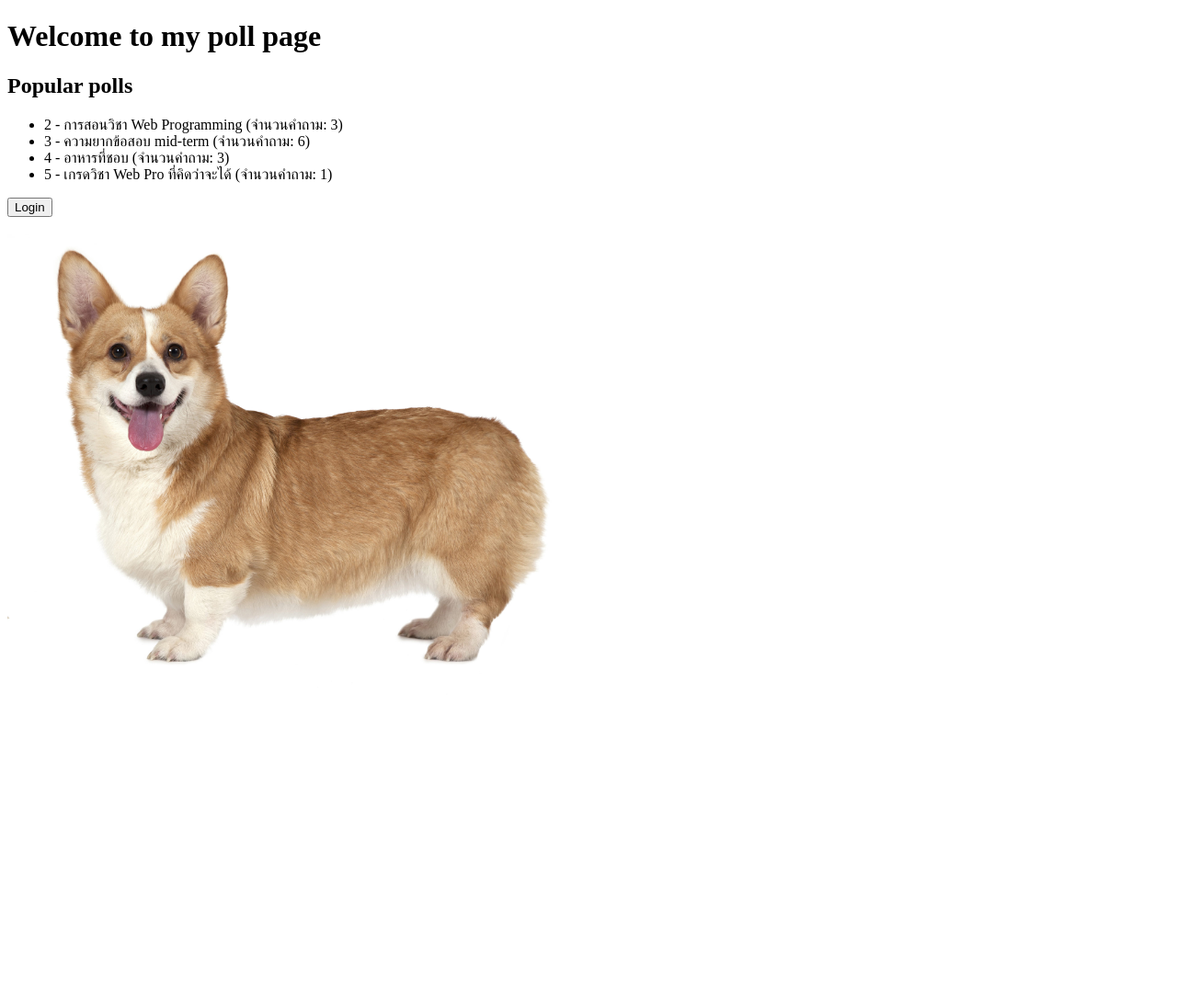
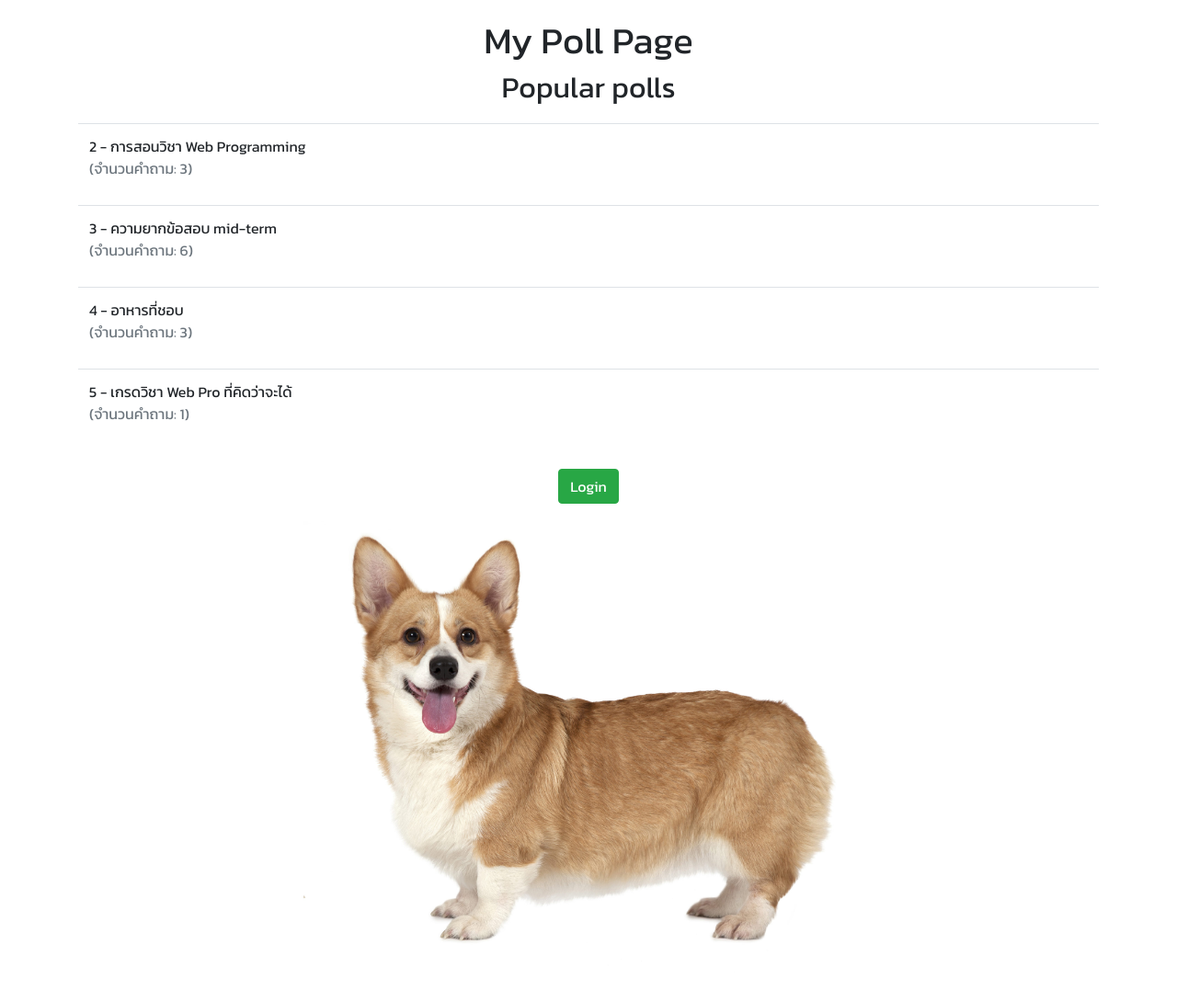
Before and after one commit to 810Teams/Django-Practice, a Django app: page /polls/index/ in a window 1280 px wide. Shown: the whole page at 92% size. Before the commit the page ends 722 px from the top, so only its background shows below. Run offline with Django 3.2, Linux system fonts and the light colour scheme; data comes from the database, SQL or seed files in the repository; some libraries are stand-ins or nearby versions.

Commit message:
:art: CSS decorations

```diff
--- a/polls/templates/polls/index.html
+++ b/polls/templates/polls/index.html
@@ -5,41 +5,62 @@
 <html lang="en">
   <head>
     <meta charset="UTF-8" />
-    <meta name="viewport" content="width=device-width, initial-scale=1.0" />
+    <meta name="viewport" content=ss"width=device-width, initial-scale=1.0" />
     <meta http-equiv="X-UA-Compatible" content="ie=edge" />
     <title>Polls</title>
+    <link rel="stylesheet"
+          href="https://stackpath.bootstrapcdn.com/bootstrap/4.3.1/css/bootstrap.min.css"
+          integrity="sha384-ggOyR0iXCbMQv3Xipma34MD+dH/1fQ784/j6cY/iJTQUOhcWr7x9JvoRxT2MZw1T"
+          crossorigin="anonymous">
+    <link href="{% static 'css/main.css' %}" rel="stylesheet" type="text/css">
+    <link href="https://fonts.googleapis.com/css?family=Kanit:200,300,400" rel="stylesheet">
   </head>
   <body>
     <div>
+      <div class="center">
         <h1>{{ page_title }}</h1>
         <h2>Popular polls</h2>
-      <ul>
-        {% for poll in poll_list %}
-        <li>
-          {{ poll.id }} - {{ poll.title }} (จำนวนคำถาม: {{ poll.question_count }})
-          {% if user.is_authenticated %}
-          <a href="{% url 'detail' poll_id=poll.id %}">
-            Vote
-          </a>
-          {% endif %}
-        </li>
-        {% endfor %}
-      </ul>
       </div>
 
+      <div class="container poll-list">
+        <table class="table">
+        {% for poll in poll_list %}
+        <tr>
+          <td>
+            {{ poll.id }} - {{ poll.title }}
+            <p class="text-muted">(จำนวนคำถาม: {{ poll.question_count }})</p>
+          </td>
+          {% if user.is_authenticated %}
+          <td>
+            <a href="{% url 'detail' poll_id=poll.id %}">
+              <button class="btn btn-primary">
+                Vote
+              </button>
+            </a>
+          </td>
+          {% endif %}
+        </tr>
+        {% endfor %}
+      </table>
+      </div>
+
+      <div class="container center">
         <!-- Create New Poll -->
         {% if perms.polls.add_poll %}
-      <a href="{% url 'create' %}"><button>Add Poll</button></a>
+          <a href="{% url 'create' %}"><button class="btn btn-success">Add Poll</button></a>
         {% endif %}
 
         <!-- Login/Logout Button -->
         {% if not user.is_authenticated %}
-      <a href="{% url 'login' %}"><button>Login</button></a>
+          <a href="{% url 'login' %}"><button class="btn btn-success">Login</button></a>
         {% else %}
-      <a href="{% url 'logout' %}"><button>Logout</button></a>
+          <a href="{% url 'logout' %}"><button class="btn btn-danger">Logout</button></a>
         {% endif %}
+      </div>
+    </div>
 
-    <br>
+    <div class="center">
       <img src="{% static 'img/corgi.jpg' %}" width="50%">
+    </div>
   </body>
 </html>
--- a/polls/views.py
+++ b/polls/views.py
@@ -21,7 +21,7 @@ def index(request):
     poll_list = Poll.objects.annotate(question_count=Count('question')).filter(question_count__gt=0)
 
     context = {
-        'page_title': 'Welcome to my poll page',
+        'page_title': 'My Poll Page',
         'poll_list': poll_list,
     }
 
--- /dev/null
+++ b/static/css/main.css
@@ -0,0 +1,17 @@
+/*
+ * main.css
+ */
+
+body {
+    padding: 20px;
+    font-family: 'Kanit', sans-serif;
+}
+
+.poll-list {
+    margin-top: 20px;
+    margin-bottom: 20px;
+}
+
+.center {
+    text-align: center;
+}
```
Also changed, not shown: polls/templates/polls/create.html (+6 -5 lines), polls/templates/polls/detail.html (+16 -8 lines), polls/templates/polls/login.html (+7 -1 lines). Lines whose indentation alone changed are shown as unchanged.
